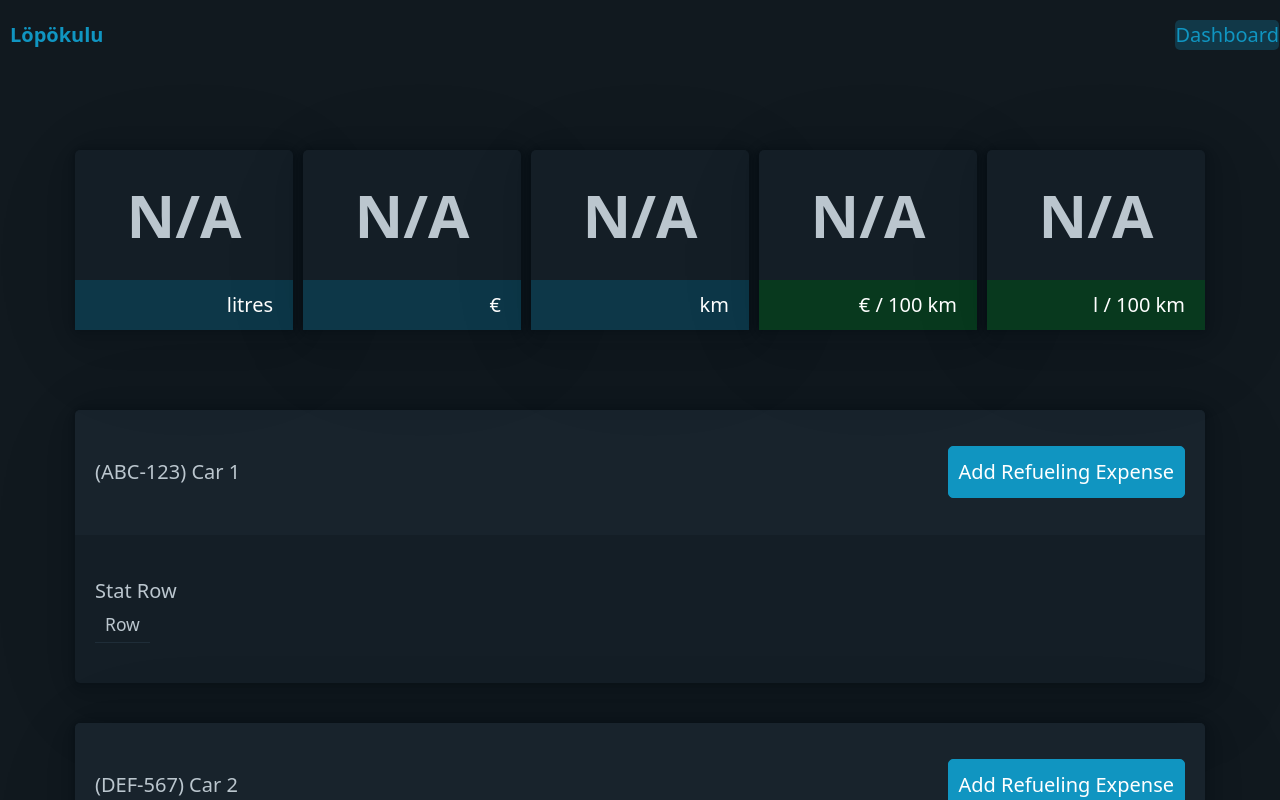
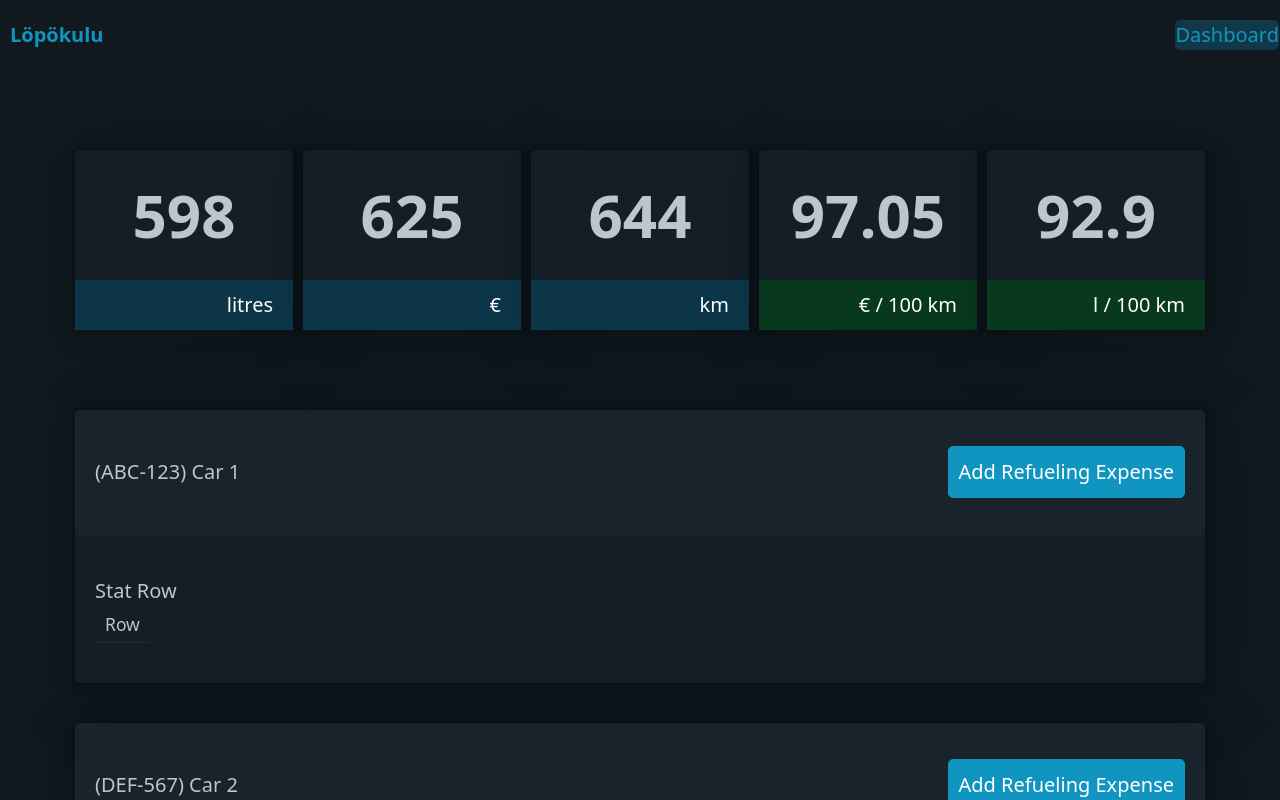
Before and after one commit to murtoM/lopokulu-react, a React (Create React App) app in the folder app/: page / in a window 1280 px wide. Shown: the top 800 px of the page. Built offline with nearby package versions, Linux system fonts and the light colour scheme.

Commit message:
Adds GlobalStats calculations. Resolves #3, #4, #5, #6, #7, #21.

```diff
--- a/app/src/components/GlobalStats.js
+++ b/app/src/components/GlobalStats.js
@@ -15,17 +15,65 @@ class GlobalStats extends React.Component {
   render() {
     let {vehicles} = this.context;
 
+    let {sums, averages} = this.calculate(vehicles);
+
     return (
-      <>
-        <div className='grid' id='totals'>
-          <TotalsCard title='litres' value='N/A' />
-          <TotalsCard title='€' value='N/A' />
-          <TotalsCard title='km' value='N/A' />
-          <TotalsCard title='€ / 100 km' value='N/A' theme='avg' />
-          <TotalsCard title='l / 100 km' value='N/A' theme='avg' />
-        </div>
-      </>
+      <div className='grid' id='totals'>
+        <TotalsCard title='litres' value={sums.litres} />
+        <TotalsCard title='€' value={sums.cost} />
+        <TotalsCard title='km' value={sums.distance} />
+        <TotalsCard
+          title='€ / 100 km'
+          value={Math.round(averages.cost * 100) / 100} //Round to 2 decimal
+          theme='avg'
+        />
+        <TotalsCard
+          title='l / 100 km'
+          value={Math.round(averages.litres * 10) / 10} //Round to 1 decimal
+          theme='avg'
+        />
+      </div>
     );
+  }
+
+  calculate(allVehicles) {
+    let sums = {
+      litres: 0,
+      cost: 0,
+      distance: 0,
+    }
+    let averages = {
+      litres: 0,
+      cost: 0,
+    }
+
+    allVehicles.forEach((vehicle) => {
+      let {litres, cost, distance} = this.sumFillups(vehicle.fillups);
+      sums.litres += litres;
+      sums.cost += cost;
+      sums.distance += distance;
+    });
+
+    if (sums.distance > 0) {
+      averages.litres = sums.litres / sums.distance * 100;
+      averages.cost = sums.cost / sums.distance * 100;
+    }
+
+    return {sums, averages};
+  }
+
+  sumFillups(allFillups) {
+    let litres = 0;
+    let cost = 0;
+    let distance = 0;
+
+    allFillups.forEach((fillup) => {
+      litres += fillup.litres;
+      distance += fillup.distance_driven;
+      cost += fillup.total_price;
+    });
+
+    return {litres, cost, distance};
   }
 }
 
```
